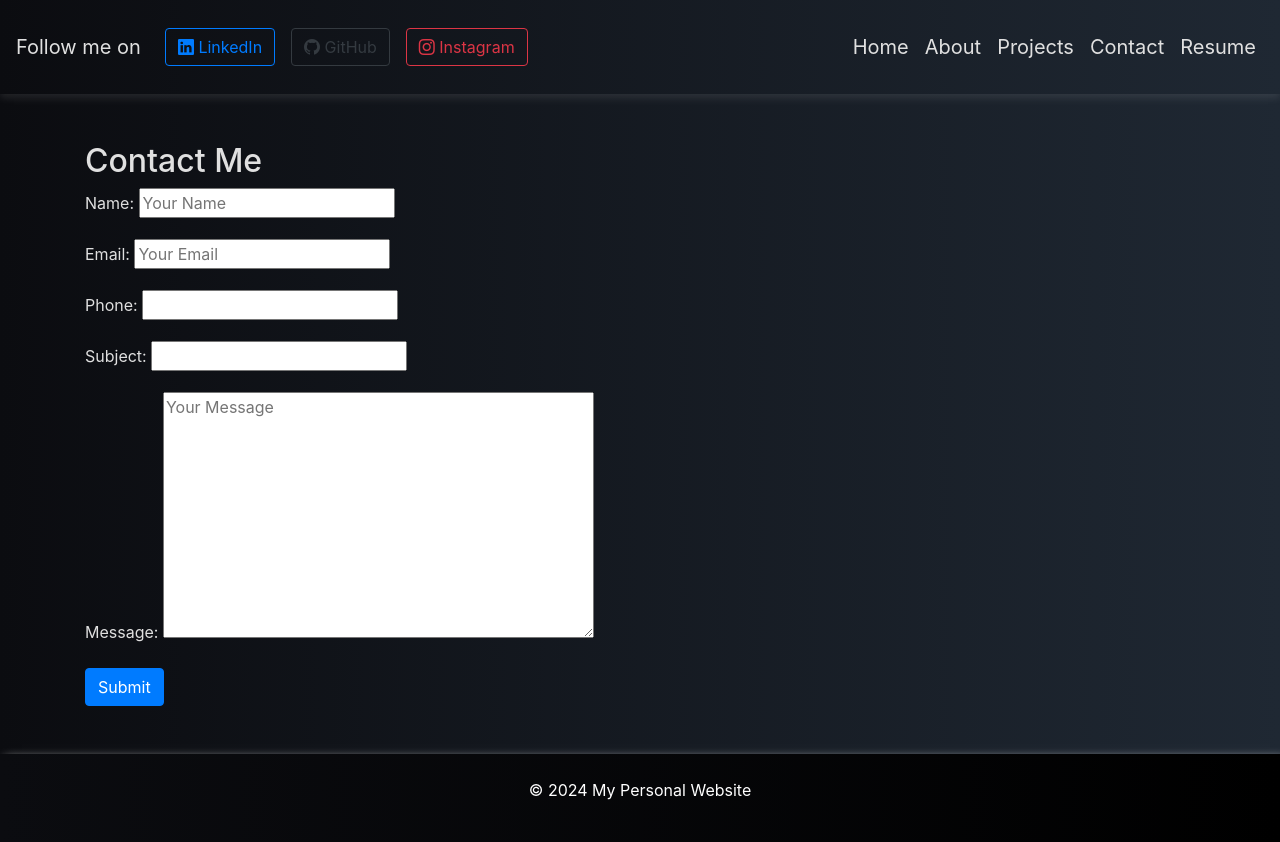
After one commit to david7franco/myBioWebsite, a Django app: page /contact/ in a window 1280 px wide. The commit adds this page. Run offline with Django 4.2, Linux system fonts and the light colour scheme; some libraries are stand-ins or nearby versions.

Commit message:
fixed contact form submission

```diff
--- a/mysite/myBio/forms.py
+++ b/mysite/myBio/forms.py
@@ -2,8 +2,8 @@ from django import forms
 from django.core.validators import EmailValidator
 
 class ContactForm(forms.Form):
-    name = forms.CharField(max_length=100)
-    email = forms.CharField(validators=[EmailValidator()])
+    name = forms.CharField(max_length=100, widget=forms.TextInput(attrs={'placeholder': 'Your Name'}))
+    email = forms.EmailField(widget=forms.EmailInput(attrs={'placeholder': 'Your Email'}))
     phone = forms.CharField(max_length=15)
     subject = forms.CharField(max_length=100)
-    message = forms.CharField(widget=forms.Textarea)
+    message = forms.CharField(widget=forms.Textarea(attrs={'placeholder': 'Your Message'}))
--- a/mysite/myBio/templates/base.html
+++ b/mysite/myBio/templates/base.html
@@ -38,7 +38,7 @@
                     <a class="nav-link text-white" href="#">Projects</a>
                 </li>
                 <li class="nav-item">
-                    <a class="nav-link text-white" href="#">Contact</a>
+                    <a class="nav-link text-white" href="{% url 'contact' %}">Contact</a>
                 </li>
                 <li class="nav-item">
                     <a class="nav-link text-white" href="{% url 'resume' %}">Resume</a>
--- /dev/null
+++ b/mysite/myBio/templates/contact.html
@@ -0,0 +1,15 @@
+
+{% extends 'base.html' %}
+
+{% block content %}
+<section class="py-5">
+    <div class="container">
+        <h2>Contact Me</h2>
+        <form method="post" action="{% url 'contact' %}">
+            {% csrf_token %}
+            {{ form.as_p }}
+            <button type="submit" class="btn btn-primary">Submit</button>
+        </form>
+    </div>
+</section>
+{% endblock content %}
--- a/mysite/myBio/urls.py
+++ b/mysite/myBio/urls.py
@@ -4,5 +4,6 @@ from . import views
 urlpatterns = [
     path('', views.home, name='home'),
     path('about/', views.about, name= 'about'),
-    path('resume/', views.resume, name='resume')
+    path('resume/', views.resume, name='resume'),
+    path("contact/", views.contact_view, name="contact")
 ]
--- a/mysite/myBio/views.py
+++ b/mysite/myBio/views.py
@@ -1,9 +1,9 @@
-from django.shortcuts import render
 from django.shortcuts import render, redirect
 from myBio.forms import ContactForm
 from django.http import HttpResponse
-from .models import Resume
+from django.core.mail import send_mail
 
+from .forms import ContactForm
 
 # Create your views here.
 def home(request):
@@ -21,16 +21,28 @@ def resume(request):
 
 #forms/ credit to https://mailtrap.io/blog/django-contact-form/#:~:text=Start%20by%20creating%20a%20new%20forms.py%20file%20in%20myproject%20folder.&text=Once%20the%20contact%20form%20class,import%20render%2C%20redirect%20from%20myproject.
 
-def contact(request):
+def contact_view(request):
     if request.method == 'POST':
         form = ContactForm(request.POST)
         if form.is_valid():
-            # Process the form data
-            pass
-            return redirect('success')
+            name = form.cleaned_data['name']
+            email = form.cleaned_data['email']
+            message = form.cleaned_data['message']
+
+            # Send email
+            send_mail(
+                f'Contact form submission from {name}',
+                message,
+                email,
+                ['davidandrewfranco@gmail.com'],
+                fail_silently=False,
+            )
+
+            # Optionally, redirect to a success page or display a success message
+            return render(request, 'contact.html', {'form': form, 'success': success})
     else:
         form = ContactForm()
+
     return render(request, 'contact.html', {'form': form})
-
 def success(request):
    return HttpResponse('Success!')
```
Also changed, not shown: mysite/mysite/settings.py (+9 -0 lines).
